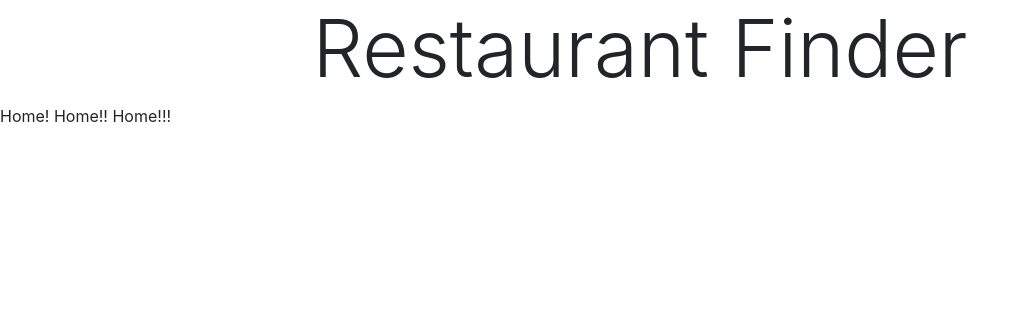
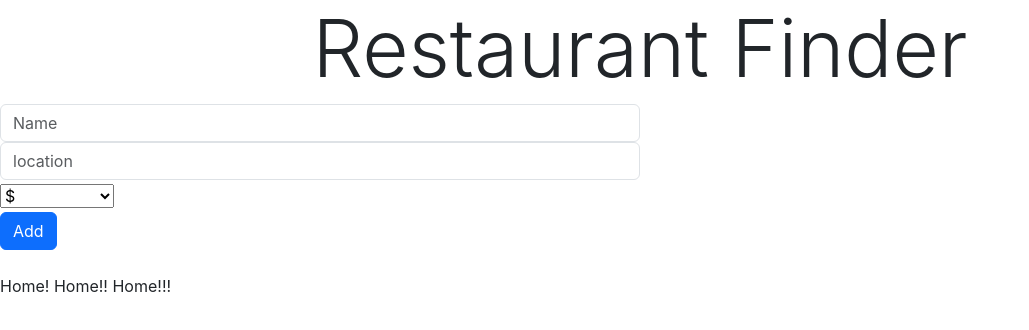
Before and after one commit to AkinolaAdewole/PERNStack-YELP_CLONE, a React (Create React App) app in the folder client/: page / in a window 1280 px wide. Shown: the top 330 px of the page, without its empty margins (0-1029 px from the left). Built offline with nearby package versions, Linux system fonts and the light colour scheme.

Commit message:
Designing Frontend

```diff
--- a/client/src/components/AddRestaurant.jsx
+++ b/client/src/components/AddRestaurant.jsx
@@ -6,12 +6,12 @@
          <div className='mb-4'>
             <form action="">
                 <div className='form-row'>
-                    <div className='col'>
+                        <div className='form-group col-md-6'>
                             <input type="text" className='form-control'
                             placeholder='Name'/>
                         </div>
 
-                    <div className='col'>
+                        <div className='form-group col-md-6'>
                             <input type="text" className='form-control'
                             placeholder='location'/>
                         </div>
@@ -27,6 +27,7 @@
                             </select>
                         </div>
 
+                    <button className="btn btn-primary">Add</button>
                 </div>
             </form>
          </div>
--- a/client/src/routes/Home.jsx
+++ b/client/src/routes/Home.jsx
@@ -1,10 +1,12 @@
 import React from 'react'
 import Header from '../components/Header'
+import AddRestaurant from '../components/AddRestaurant'
 
 const Home = () => {
   return (
     <>
         <Header />
+        <AddRestaurant />
         Home! Home!! Home!!!
     </>
   )
```
Lines whose indentation alone changed are shown as unchanged.
